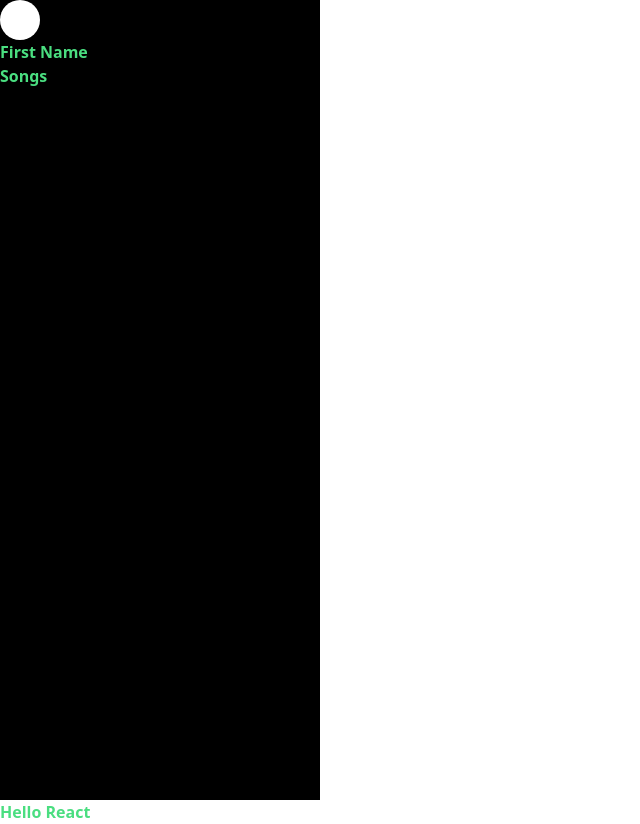
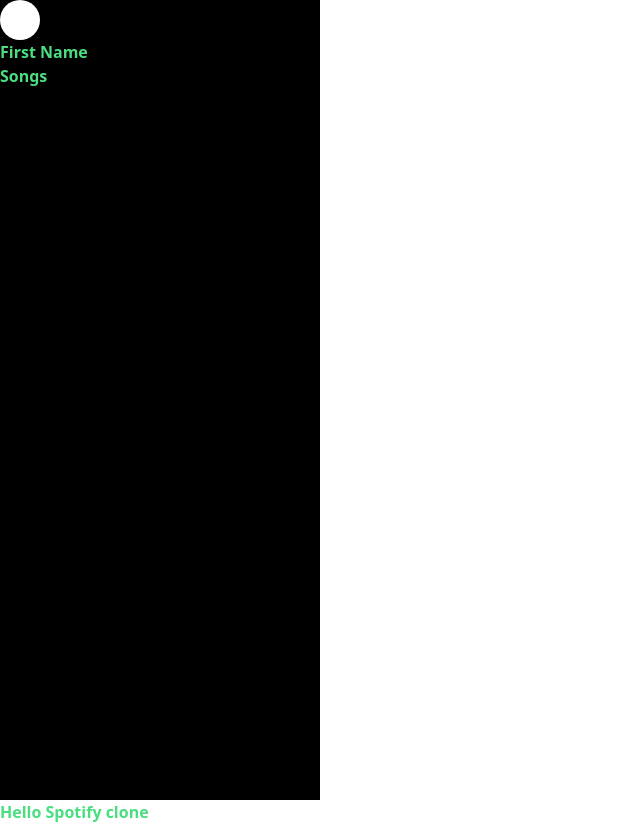
Before and after one commit to LawrenceLevel-FS/pp3-spotify-template, a React (Create React App) app in the folder client/: page / in a window 1280 px wide. Shown: the whole page, without its empty margins (0-640 px from the left). Built offline with nearby package versions, Linux system fonts and the light colour scheme.

Commit message:
Frontend setup closes #3

```diff
--- a/client/src/App.js
+++ b/client/src/App.js
@@ -5,7 +5,7 @@ function App() {
   return (
     <div className="text-green-400 font-semibold">
       <NavBar />
-      <h1>Hello React</h1>
+      <h1>Hello Spotify clone</h1>
     </div>
   );
 }
```
